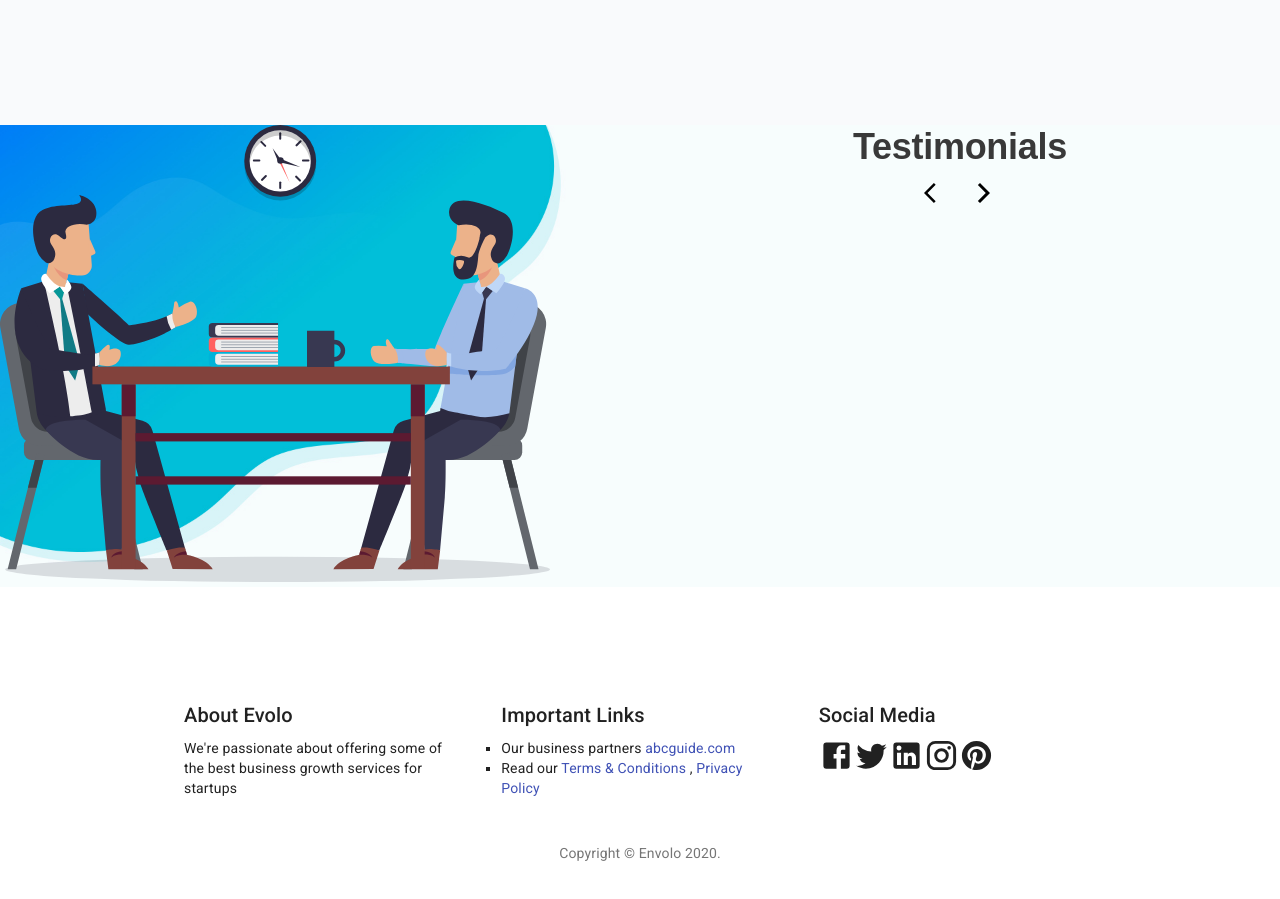
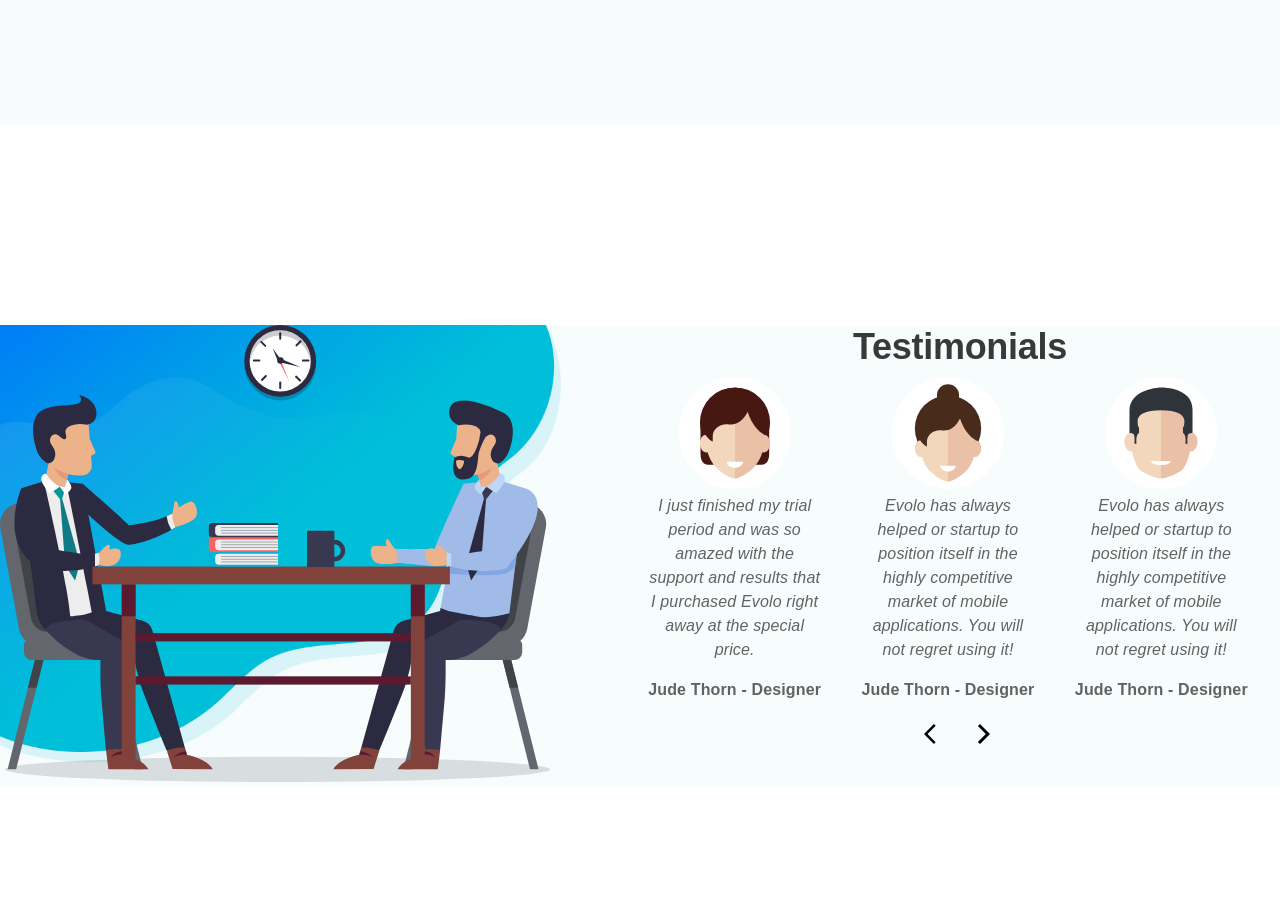
Before and after one commit to SameenShakeel/bootcamp2020-project4B, a React (Create React App) app: page / in a window 1280 px wide. Shown: the part 4240-5139 px from the top of the page. Built offline with nearby package versions, Linux system fonts and the light colour scheme.

Commit message:
Update Testimonials.js

```diff
--- a/src/Components/Testimonials.js
+++ b/src/Components/Testimonials.js
@@ -1,5 +1,5 @@
 import React from 'react';
-import { Typography, Paper, IconButton } from '@material-ui/core';
+import { Typography, Paper, IconButton, Grid } from '@material-ui/core';
 import ArrowBackIosIcon from '@material-ui/icons/ArrowBackIos';
 import ArrowForwardIosIcon from '@material-ui/icons/ArrowForwardIos';
 import { makeStyles } from '@material-ui/core/styles';
@@ -12,7 +12,11 @@ const useStyles = makeStyles((theme) => ({
         backgroundRepeat: 'no-repeat',
         position: 'relative',
         minHeight: '100%',
-        height: 'auto'
+        height: 'auto',
+        marginTop: '200px',
+        marginBottom: '200px',
+        marginLeft: 'auto',
+        marginRight: 'auto',
     },
     mainContainer: {
         display: 'flex',
@@ -38,22 +42,81 @@ const useStyles = makeStyles((theme) => ({
         backgroundColor: 'transparent',
         color: 'black',
     },
+    paper: {
+        padding: theme.spacing(1),
+        textAlign: 'center',
+        backgroundColor: 'transparent',
+    },
+    testimonial: {
+        width: '7rem',
+        height: '7rem',
+        borderRadius: '50%',
+    },
+    testimonialText: {
+        color: '#626262',
+        font: 'italic 400 1rem/1.5rem "Raleway", sans-serif',
+        marginBottom: '1rem'
+    },
+    testimonialAuthor: {
+        color: '#626262',
+        font: '700 1rem/1.5rem "Raleway", sans-serif'
+    }
 }));
+
+
 
 function Testimonials() {
     const classes = useStyles();
+
+    function FormRow() {
+        return (
+            <React.Fragment>
+                <Grid item xs={4}>
+                    <Paper className={classes.paper} elevation={0}>
+                        <img className={classes.testimonial}src="/images/testimonial-1.svg" alt="testimonial" />
+                        <Typography className={classes.testimonialText} variant="body1">
+                            I just finished my trial period and was so amazed with the support and results that I purchased Evolo right away at the special price.
+                        </Typography>
+                        <Typography className={classes.testimonialAuthor} variant="body1">Jude Thorn - Designer</Typography>
+                    </Paper>
+                </Grid>
+                <Grid item xs={4}>
+                    <Paper className={classes.paper} elevation={0}>
+                        <img className={classes.testimonial} src="/images/testimonial-2.svg" alt="testimonial" />
+                        <Typography className={classes.testimonialText} variant="body1">
+                            Evolo has always helped or startup to position itself in the highly competitive market of mobile applications. You will not regret using it!
+                        </Typography>
+                        <Typography className={classes.testimonialAuthor} variant="body1">Jude Thorn - Designer</Typography>
+                    </Paper>
+                </Grid>
+                <Grid item xs={4}>
+                    <Paper className={classes.paper} elevation={0}>
+                        <img className={classes.testimonial} src="/images/testimonial-3.svg" alt="testimonial" />
+                        <Typography className={classes.testimonialText} variant="body1">
+                            Evolo has always helped or startup to position itself in the highly competitive market of mobile applications. You will not regret using it!
+                        </Typography>
+                        <Typography className={classes.testimonialAuthor} variant="body1">Jude Thorn - Designer</Typography>
+                    </Paper>
+                </Grid>
+            </React.Fragment>
+        );
+    }
 
     return (
         <div className={classes.root}>
             <div className={classes.mainContainer}>
                 <div className={classes.leftContainer}>
-                    <img className={classes.img}src="/images/testimonials-2-men-talking.svg" alt="Men Talking" />
+                    <img className={classes.img} src="/images/testimonials-2-men-talking.svg" alt="Men Talking" />
                 </div>
                 <div className={classes.rightContainer}>
                     <Typography className={classes.title} variant="h2">Testimonials</Typography>
                     <div className={classes.sliderContainer}>
                         <div className={classes.testimonials}>
-                            <Paper></Paper>
+                            <Grid container spacing={1}>
+                                <Grid container item xs={12} spacing={3}>
+                                    <FormRow />
+                                </Grid>
+                            </Grid>
                         </div>
                         <IconButton className={classes.btn} size="medium">
                             <ArrowBackIosIcon />
```
